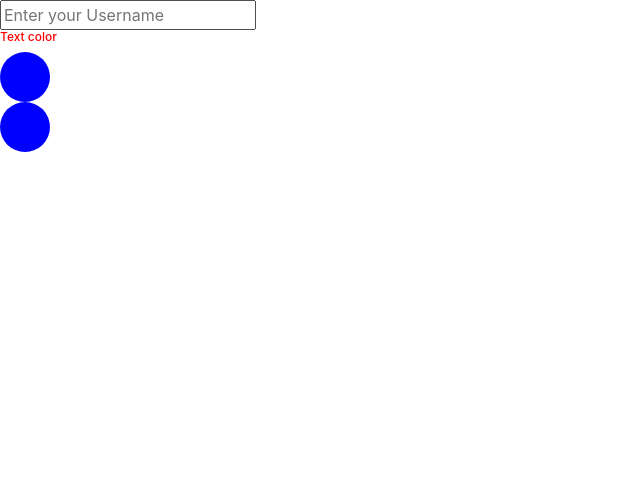
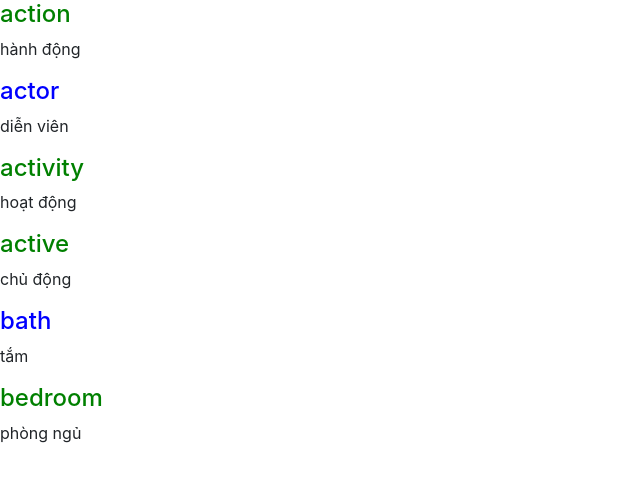
Before and after one commit to nvminhtu/AngularJS-Practices, an Angular app in the folder ng-pwa/: page / in a window 1280 px wide. Shown: the top 482 px of the page, without its empty margins (0-640 px from the left). Built offline with nearby package versions, Linux system fonts and the light colour scheme.

Commit message:
Complete ngFor practice

```diff
--- a/ng-pwa/src/app/app.component.html
+++ b/ng-pwa/src/app/app.component.html
@@ -1,2 +1,6 @@
 <!--The content below is only a placeholder and can be replaced.-->
-<app-user-form></app-user-form>
+<!-- <app-user-form></app-user-form> -->
+
+<!-- custom component - struture -->
+<!-- <app-struct></app-struct> -->
+<app-words></app-words>
--- /dev/null
+++ b/ng-pwa/src/app/struct/struct.component.html
@@ -0,0 +1,5 @@
+<div *ngIf="isShow">
+  <p>
+    struct works!
+  </p>
+</div>
--- /dev/null
+++ b/ng-pwa/src/app/struct/struct.component.ts
@@ -0,0 +1,16 @@
+import { Component, OnInit } from '@angular/core';
+
+@Component({
+  selector: 'app-struct',
+  templateUrl: './struct.component.html',
+  styleUrls: ['./struct.component.css']
+})
+export class StructComponent implements OnInit {
+
+  isShow = true;
+  constructor() { }
+
+  ngOnInit() {
+  }
+
+}
--- /dev/null
+++ b/ng-pwa/src/app/words/words.component.html
@@ -0,0 +1,4 @@
+<div *ngFor="let word of arrWords">
+  <h4 [ngStyle]="{ color: word.memorized ? 'green': 'blue' }">{{ word.en }}</h4>
+  <p>{{ word.vn }}</p>
+</div>
--- /dev/null
+++ b/ng-pwa/src/app/words/words.component.ts
@@ -0,0 +1,23 @@
+import { Component, OnInit } from '@angular/core';
+
+@Component({
+  selector: 'app-words',
+  templateUrl: './words.component.html',
+  styleUrls: ['./words.component.css']
+})
+export class WordsComponent implements OnInit {
+  // thuộc tính của component nên bỏ kiểu đi
+  arrWords = [
+      { id: 1, en: 'action', vn: 'hành động', memorized: true },
+      { id: 2, en: 'actor', vn: 'diễn viên', memorized: false },
+      { id: 3, en: 'activity', vn: 'hoạt động', memorized: true },
+      { id: 4, en: 'active', vn: 'chủ động', memorized: true },
+      { id: 5, en: 'bath', vn: 'tắm', memorized: false },
+      { id: 6, en: 'bedroom', vn: 'phòng ngủ', memorized: true }
+  ];
+  constructor() { }
+
+  ngOnInit() {
+  }
+
+}
```
Also changed, not shown: ng-pwa/src/app/app.module.ts (+6 -2 lines), ng-pwa/src/app/struct/struct.component.css (added), ng-pwa/src/app/words/words.component.css (added), 1 other file (tests, documents, lock files or other folders).
